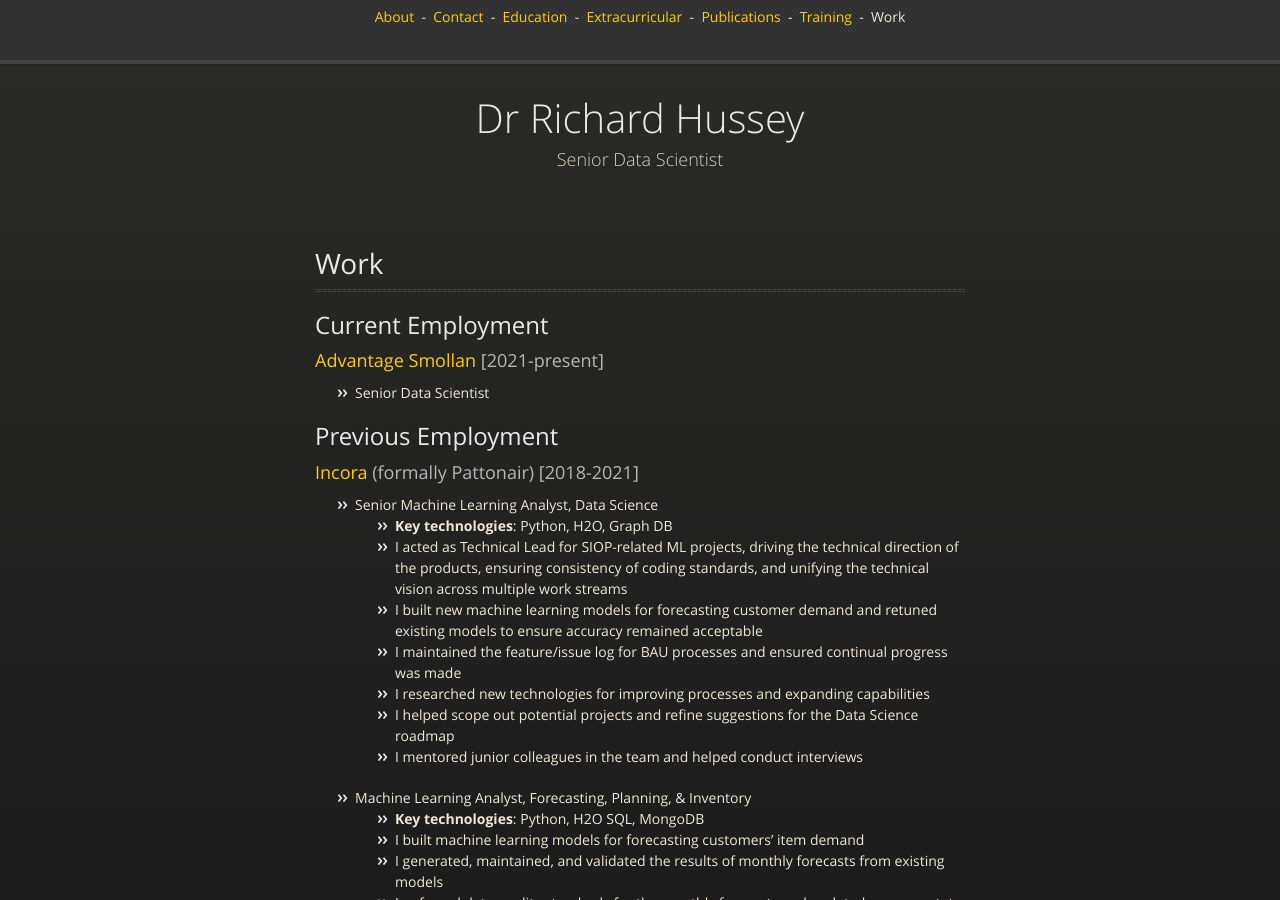
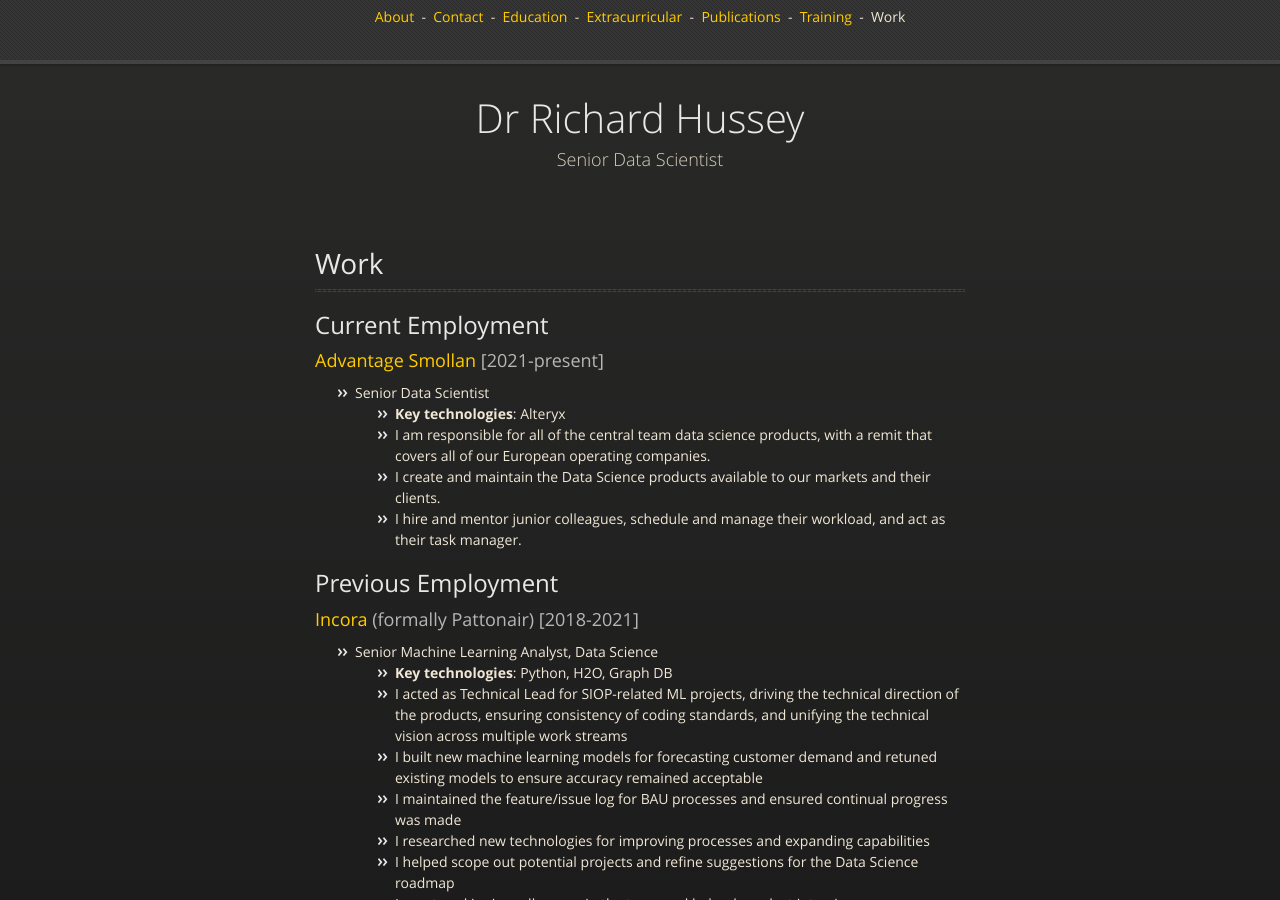
Before and after one commit to richardhussey/richardhussey.github.io, a Jekyll site: the page built from work.md, in a window 1280 px wide and 900 px high. Built offline with Jekyll 4.4.1, drawn with Linux system fonts in a browser that asks for light colours.

Commit message:
Add ASL work details

```diff
--- a/work.md
+++ b/work.md
@@ -6,6 +6,10 @@ title: Work
 ## Current Employment
 ### [Advantage Smollan](http://www.advantagesmollan.com/) [2021-present]
 + Senior Data Scientist
+	+ **Key technologies**: Alteryx
+	+ I am responsible for all of the central team data science products, with a remit that covers all of our European operating companies.
+	+ I create and maintain the Data Science products available to our markets and their clients.
+	+ I hire and mentor junior colleagues, schedule and manage their workload, and act as their task manager.
 
 ## Previous Employment
 ### [Incora](https://www.incora.com/) (formally Pattonair) [2018-2021]
```
